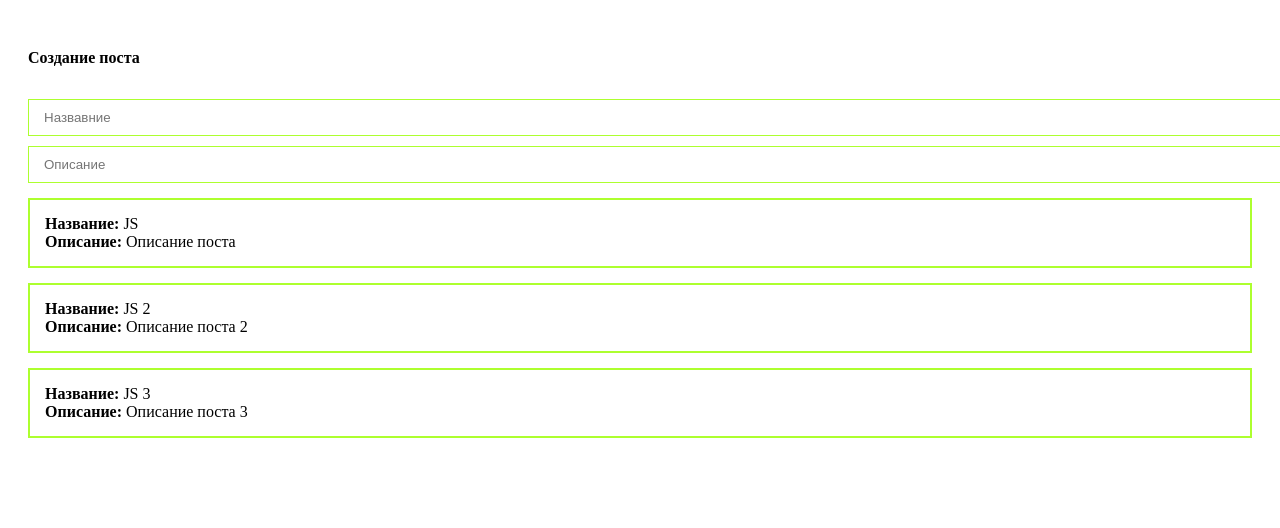
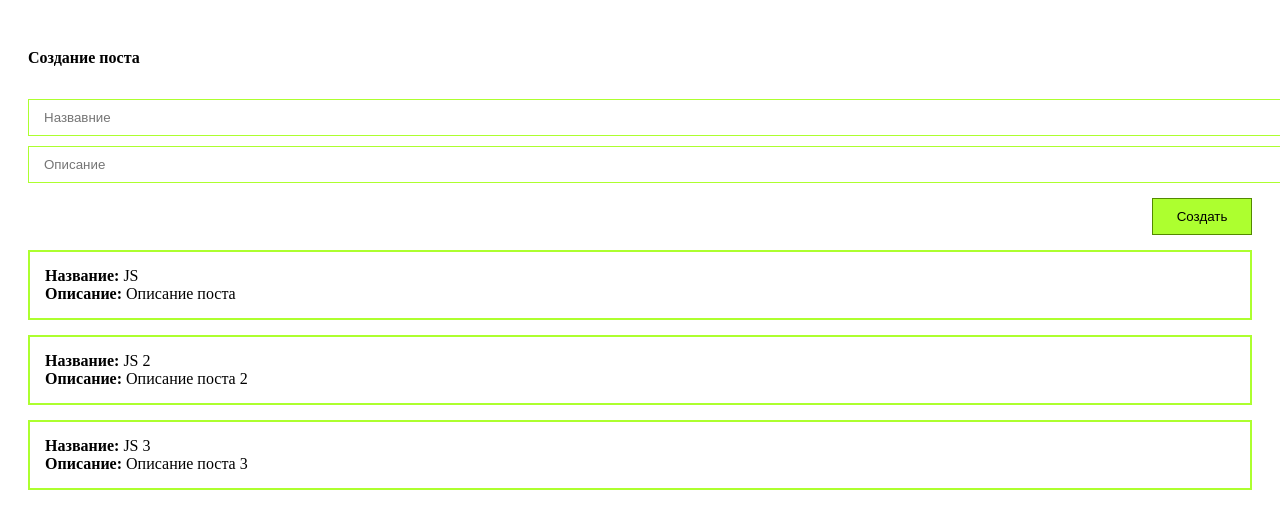
Before and after one commit to HvFunIg/vue-base, a Vue app: page / in a window 1280 px wide. Shown: the top 528 px of the page. Built offline with nearby package versions, Linux system fonts and the light colour scheme.

Commit message:
Отправка данных от дочернего компонента к родителю

```diff
--- a/src/App.vue
+++ b/src/App.vue
@@ -1,7 +1,11 @@
 <template>
 	<div class="app">
-		<PostForm/>
-		<PostList :posts="posts"/>
+		<PostForm
+			@create="createPost"
+		/>
+		<PostList
+			:posts="posts"
+		/>
 	</div>
 </template>
 
@@ -19,24 +23,14 @@ export default {
 			{id: 2, title: 'JS 2 ', body: 'Описание поста 2'},
 			{id: 3, title: 'JS 3', body: 'Описание поста 3'},
 		],
-		title:'',
-		body:''
 		}
 	},
 	methods:{
-	createPost(){
-		const newPost = {
-			id: Date.now(),
-			title: this.title,
-			body: this.body
-		};
-		this.posts.push(newPost);
-		this.title = "";
-		this.body = "";
-	},
-	inputTitle(event){
-			this.title = event.target.value;
-	}
+		createPost(post){
+			this.posts.push(post);
+			console.log(post.id);
+		},
+
 	}
 }
 </script>
--- a/src/components/PostForm.vue
+++ b/src/components/PostForm.vue
@@ -11,7 +11,7 @@
 				type="text"
 				placeholder="Описание"
             >
-			<!-- <button class="btn" @click="createPost"> Создать</button> -->
+			<button class="btn" @click="createPost"> Создать</button>
 		</form>
 </template>
 
@@ -24,6 +24,16 @@
                     body:''
                 }
             }
+        },
+        methods: {
+            createPost(){
+                this.post.id = Date.now();
+                this.$emit('create',this.post)
+                this.post = {
+                    title: "",
+                    body: ""
+                }
+	        }
         }
     }
 </script>
```
Also changed, not shown: 1 other file (tests, documents, lock files or other folders).
